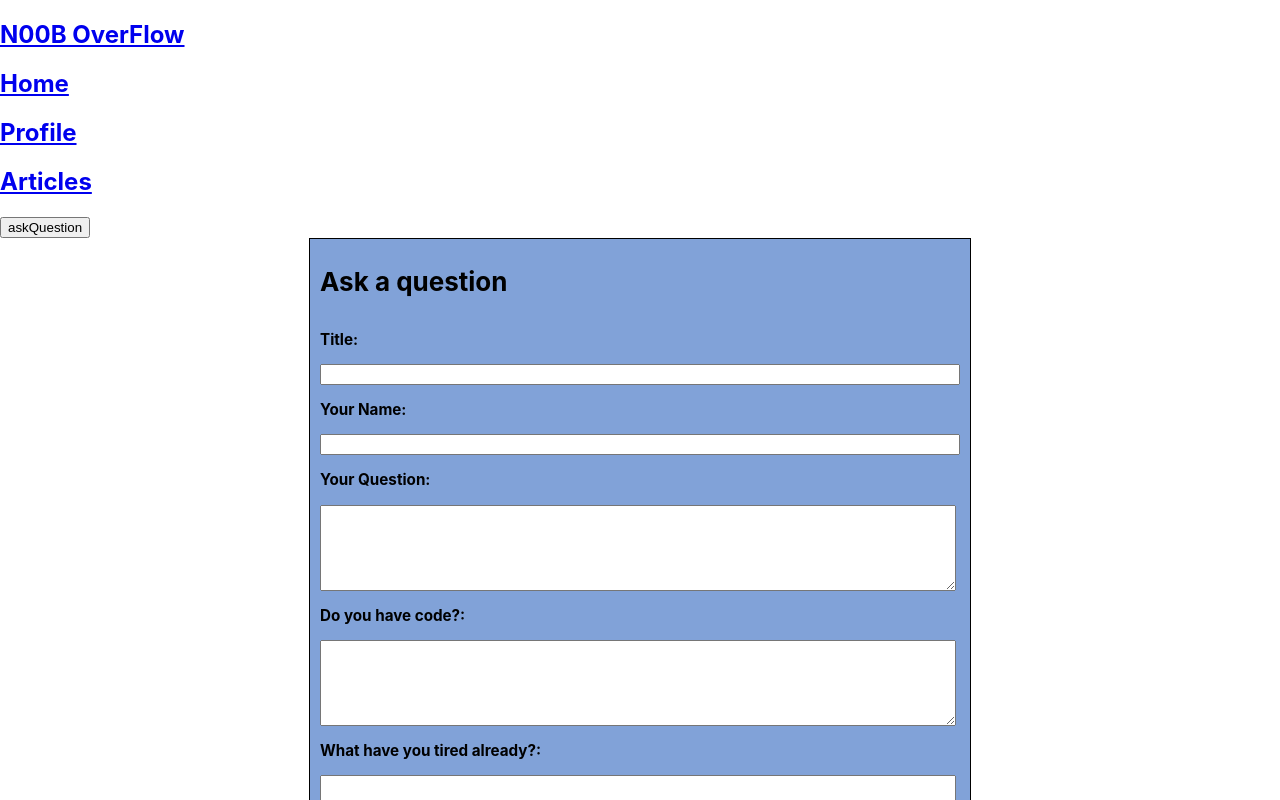
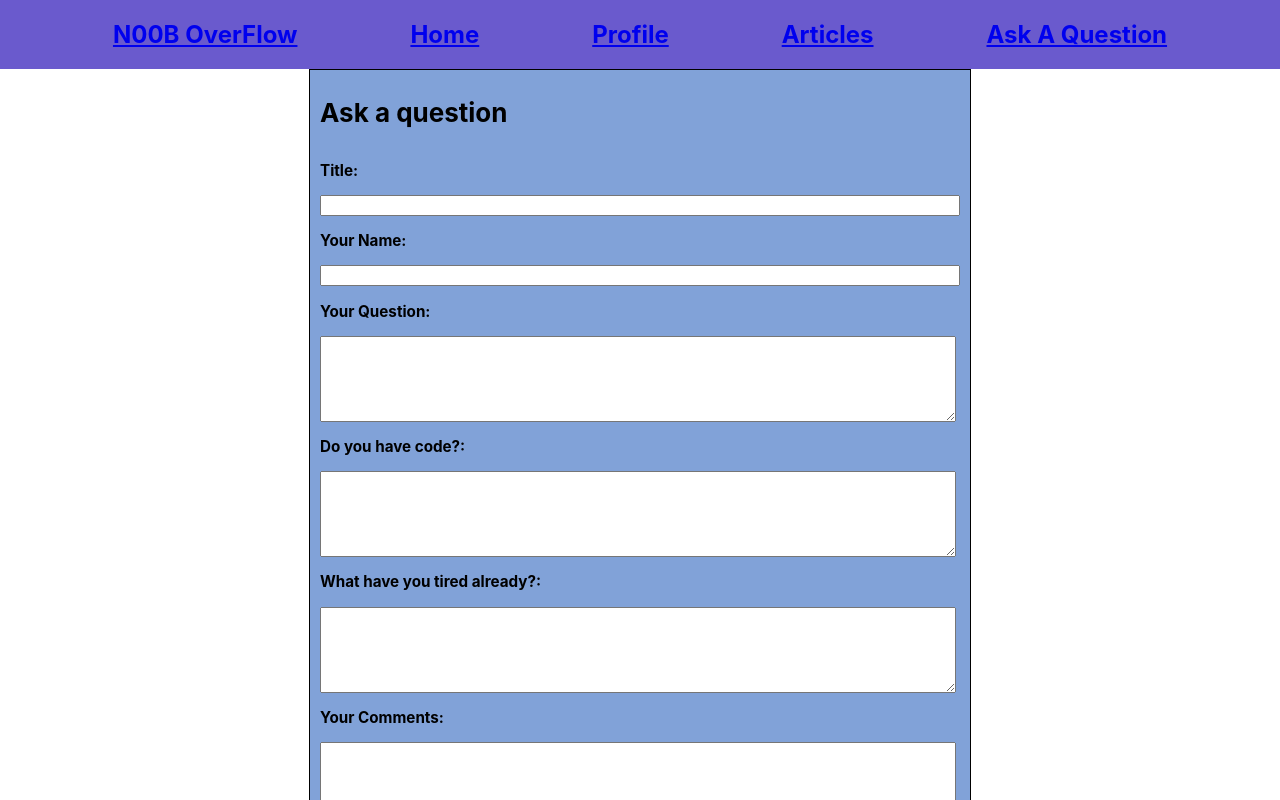
Before and after one commit to SchoolOfCode/national-project-week-abdullahi-adam-ivan-beatriz, a React (Create React App) app: page /questions/askquestion in a window 1280 px wide. Shown: the top 800 px of the page. Built offline with nearby package versions, Linux system fonts and the light colour scheme; no server answers.

Commit message:
-sticky nav bar

```diff
--- a/src/App.css
+++ b/src/App.css
@@ -3,6 +3,16 @@ body {
     Ubuntu, Cantarell, "Open Sans", "Helvetica Neue",
     sans-serif BlinkMacSystemFont, "Segoe UI", Roboto, Oxygen, Ubuntu, Cantarell,
     "Open Sans", "Helvetica Neue", sans-serif;
+}
+
+.navbar {
+  display: flex;
+  flex-direction: row;
+  justify-content: space-evenly;
+  background-color: slateblue;
+  position: -webkit-sticky;
+  position: sticky;
+  top: 0;
 }
 
 #form-question {
@@ -24,16 +34,20 @@ body {
   margin: auto;
   width: 50%;
   border: 3px;
-  border-bottom: 1px solid slateblue;
+  border-bottom: 1px solid black;
   padding: 10px;
+  font-size: 1.5rem;
+  background-color: rgb(0, 140, 255);
 }
-.titleQuestionListItem {
-  font-size: 1.5rem;
-  color: rgb(0, 140, 255);
-}
-.titleQuestionListItem:hover {
+/* .titleQuestionListItem {
+
+} */
+.question-list-item:hover {
   background-color: rgba(162, 212, 238, 0.993);
   font-weight: 500;
+  border-bottom: 1px solid slateblue;
+  border-bottom: 2px solid black;
+  border-top: 1px solid slateblue;
 }
 .questionQuestionListItem {
   font-size: 1rem;
--- a/src/App.js
+++ b/src/App.js
@@ -115,7 +115,7 @@ function App() {
 
   return (
     <div>
-      <nav>
+      <nav className="navbar">
         <Link to="/">
           <h1>N00B OverFlow</h1>
         </Link>
@@ -129,7 +129,7 @@ function App() {
           <h1>Articles</h1>
         </Link>
         <Link to="/questions/askquestion">
-          <button>askQuestion</button>
+          <h1>Ask A Question</h1>
         </Link>
       </nav>
 
```
Also changed, not shown: src/components/questionListItem/index.js (line endings or trailing spaces).
